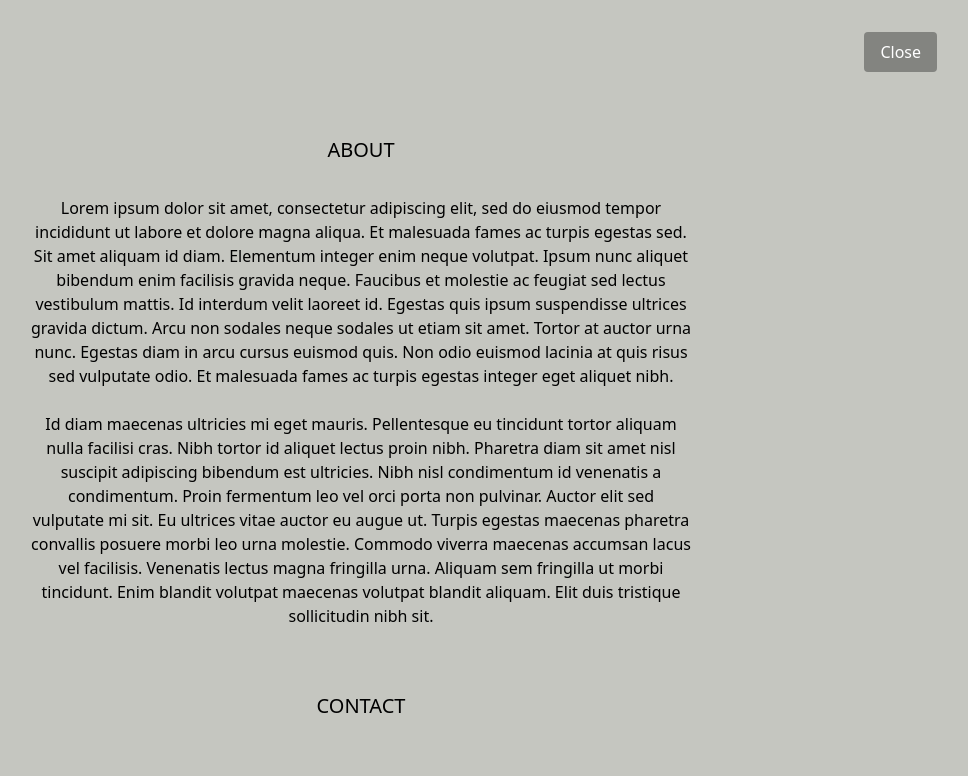
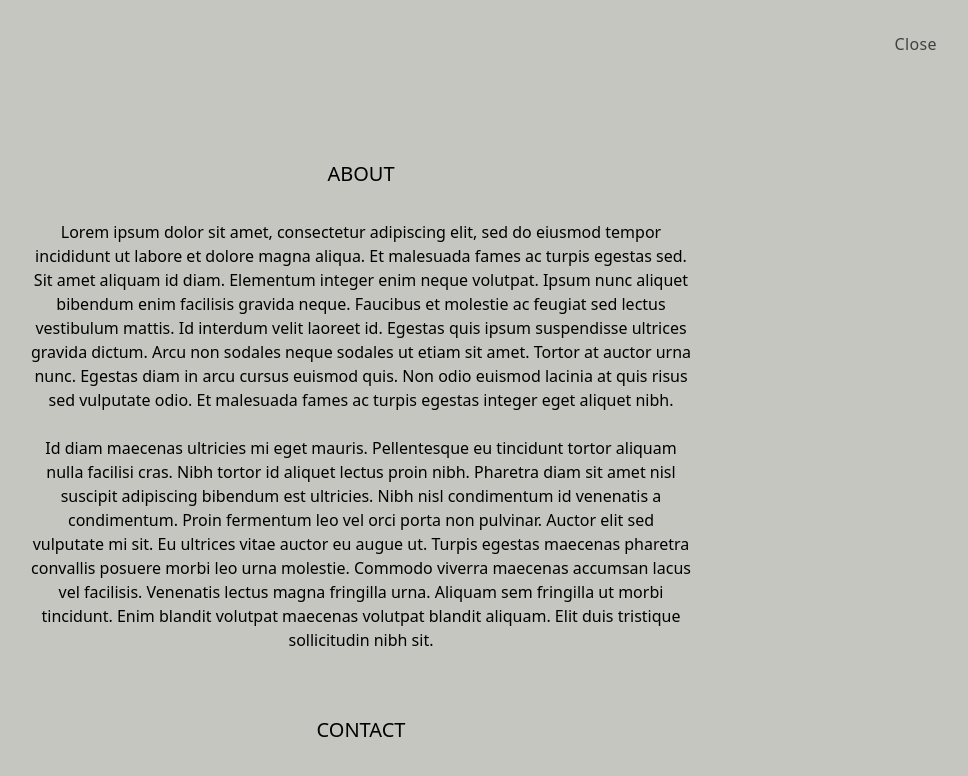
Before and after one commit to owen-addison/clima-e-comm-site, a React (Vite) app: page / in a window 1280 px wide. Both pictures are taken after a click on the element "Info". Shown: the top 776 px of the page, without its empty margins (279-1247 px from the left). Built offline with nearby package versions, Linux system fonts and the light colour scheme; a web font is replaced by a local one.

Commit message:
[style] Match the style of "Close" to "Info" - Remove the "Close" button in the Info.jsx header. - Replace with a p element with same styling as the "About" p link in   Header.jsx. - Update styles of both Header and the Info header to match more   closely.

```diff
--- a/src/components/Header.jsx
+++ b/src/components/Header.jsx
@@ -3,10 +3,10 @@ import PropTypes from 'prop-types';
 function Header({ onShowInfo }) {
   return (
     <>
-      <div className="header min-w-screen flex h-auto content-center justify-between border-b border-moss-800 pt-0">
+      <div className="header min-w-screen flex h-16 content-center justify-between border-b border-moss-800 pt-0">
         <div
           id="logo-container"
-          className="font-sans text-2xl font-light tracking-widest text-moss-950"
+          className="text-center font-sans text-2xl font-light tracking-widest text-moss-950"
         >
           Clima
         </div>
--- a/src/components/Info.jsx
+++ b/src/components/Info.jsx
@@ -4,13 +4,14 @@ function Info({ onClose }) {
   return (
     <>
       <div className="info fixed inset-0 z-10 flex flex-col items-start justify-start bg-moss-400">
-        <div className="info-header flex w-full flex-row justify-end px-4">
-          <button
+        <div className="info-header flex h-16 w-full flex-shrink-0 flex-row justify-end px-8 pb-8">
+          <p
+            className="group w-auto cursor-pointer items-center text-center font-sans text-base font-light tracking-wide text-moss-950 transition duration-300"
             onClick={onClose}
-            className="mx-4 rounded bg-moss-700 px-4 py-2 text-white hover:bg-moss-900"
           >
             Close
-          </button>
+            <span className="block h-0.5 max-w-0 bg-moss-950 bg-opacity-70 transition-all duration-500 group-hover:max-w-full"></span>
+          </p>
         </div>
         <div className="info-body flex flex-col items-center justify-center p-8">
           <div className="about-section flex flex-col items-center justify-center p-8">
```
